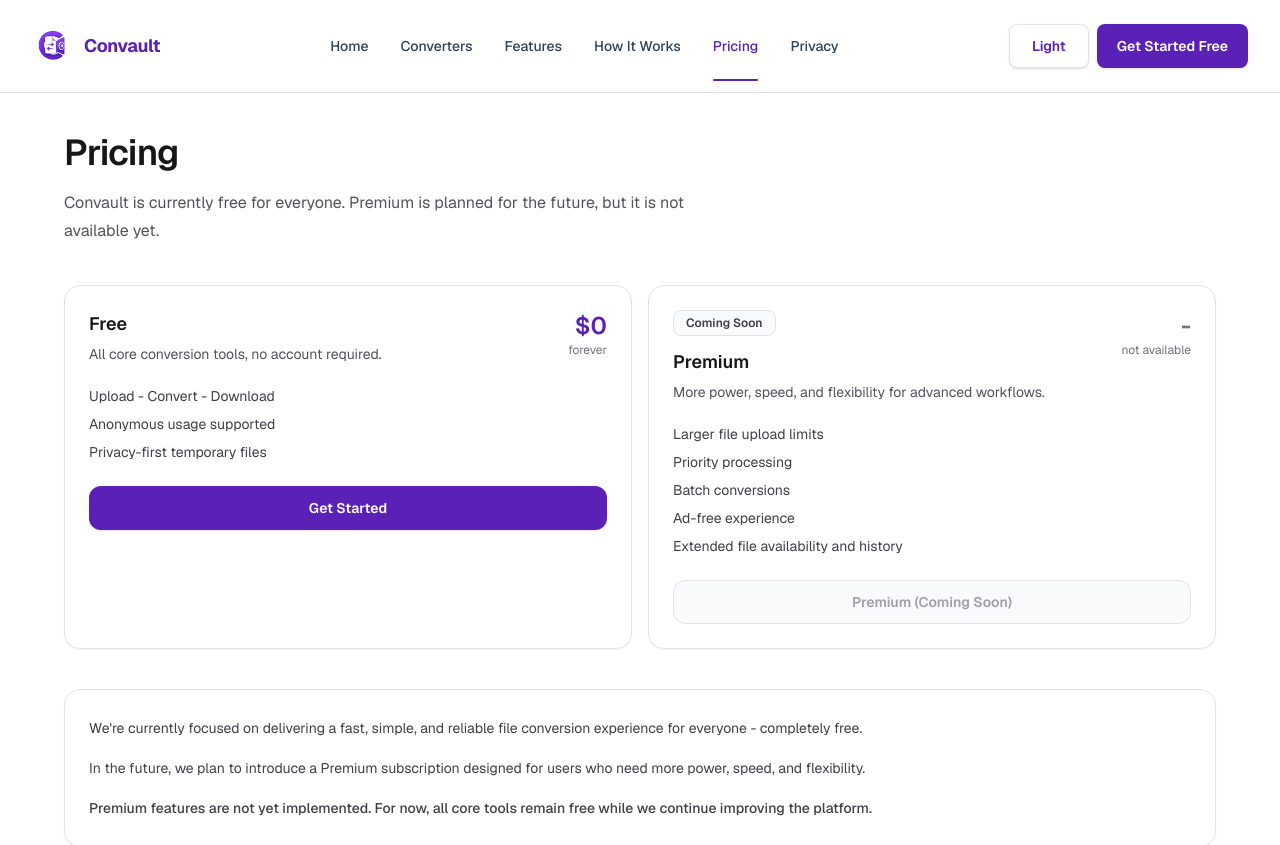
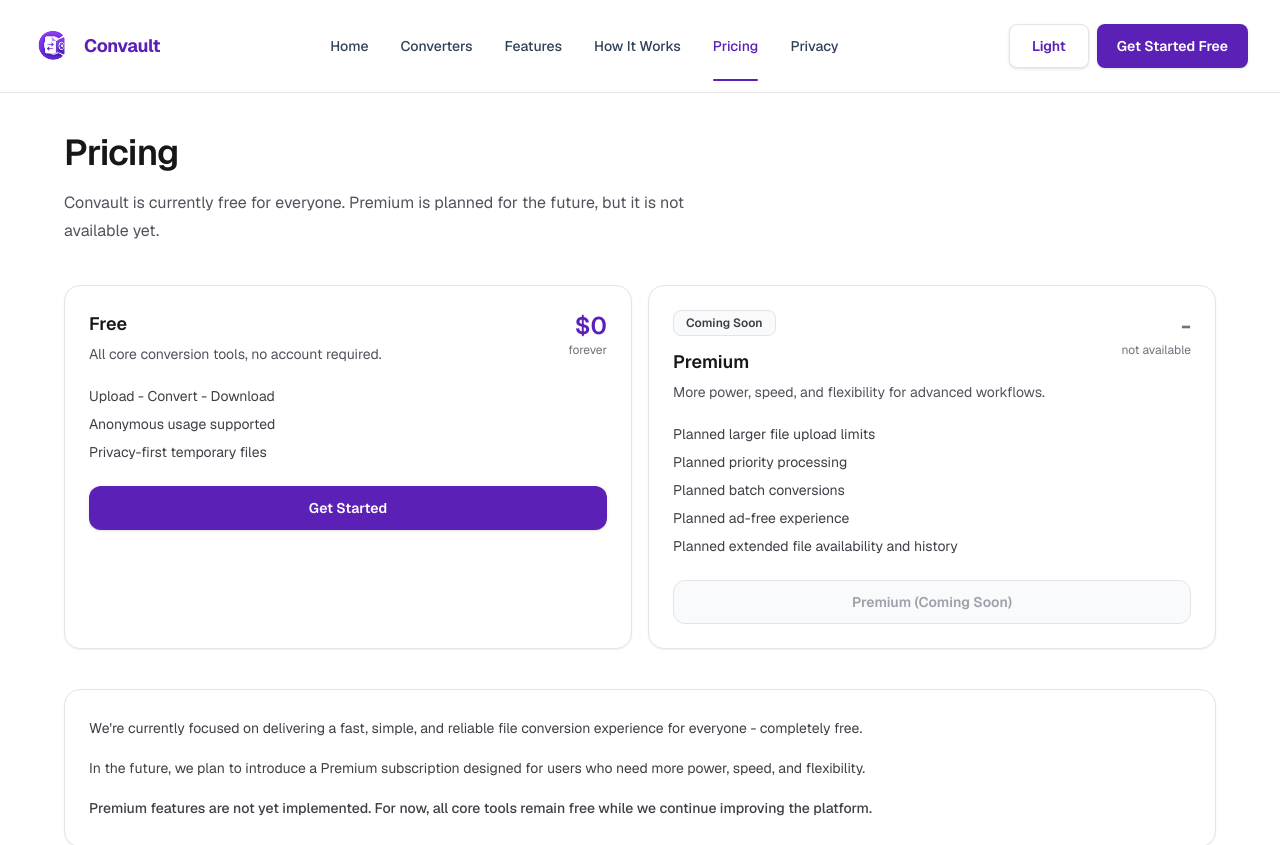
Before and after one commit to Zenthura-Inc/convault, a Next.js app: page /pricing in a window 1280 px wide. Shown: the top 845 px of the page. Built offline with nearby package versions, Linux system fonts and the light colour scheme.

Commit message:
fix: improve converter status accessibility

```diff
--- a/src/app/pricing/page.tsx
+++ b/src/app/pricing/page.tsx
@@ -70,17 +70,19 @@ export default function PricingPage() {
           </div>
 
           <div className="mt-5 space-y-2 text-sm text-zinc-700 dark:text-zinc-200">
-            <p>Larger file upload limits</p>
-            <p>Priority processing</p>
-            <p>Batch conversions</p>
-            <p>Ad-free experience</p>
-            <p>Extended file availability and history</p>
+            <p>Planned larger file upload limits</p>
+            <p>Planned priority processing</p>
+            <p>Planned batch conversions</p>
+            <p>Planned ad-free experience</p>
+            <p>Planned extended file availability and history</p>
           </div>
 
           <div className="mt-6">
             <button
               type="button"
               disabled
+              aria-disabled="true"
+              aria-label="Premium is coming soon and is not available yet"
               className="inline-flex h-11 w-full cursor-not-allowed items-center justify-center rounded-xl border border-[var(--border-subtle)] bg-[var(--surface-muted)] px-5 text-sm font-semibold text-zinc-400"
             >
               Premium (Coming Soon)
--- a/src/components/converter-card.tsx
+++ b/src/components/converter-card.tsx
@@ -422,6 +422,7 @@ export function ConverterCard() {
             accept={ACCEPTED_FILE_TYPES}
             className="sr-only"
             onChange={onPickFile}
+            aria-label="Choose a file to convert"
             aria-describedby="supported-file-types"
           />
 
@@ -442,7 +443,10 @@ export function ConverterCard() {
 
       <div aria-live="polite">
         {error ? (
-          <div className="rounded-2xl border border-red-200 bg-red-50 p-4 text-sm text-red-800 dark:border-red-500/30 dark:bg-red-950/30 dark:text-red-200">
+          <div
+            className="rounded-2xl border border-red-200 bg-red-50 p-4 text-sm text-red-800 dark:border-red-500/30 dark:bg-red-950/30 dark:text-red-200"
+            role="alert"
+          >
             {error}
           </div>
         ) : null}
@@ -534,7 +538,10 @@ export function ConverterCard() {
           ) : null}
 
           {step === "ready" || step === "downloaded" ? (
-            <div className="mt-4 rounded-2xl border border-green-200 bg-green-50 p-4 text-sm text-green-900 dark:border-green-500/30 dark:bg-green-950/30 dark:text-green-100">
+            <div
+              className="mt-4 rounded-2xl border border-green-200 bg-green-50 p-4 text-sm text-green-900 dark:border-green-500/30 dark:bg-green-950/30 dark:text-green-100"
+              role="status"
+            >
               {step === "downloaded"
                 ? "Download started. Server copy cleared."
                 : "Conversion complete. Your download is ready."}
```
